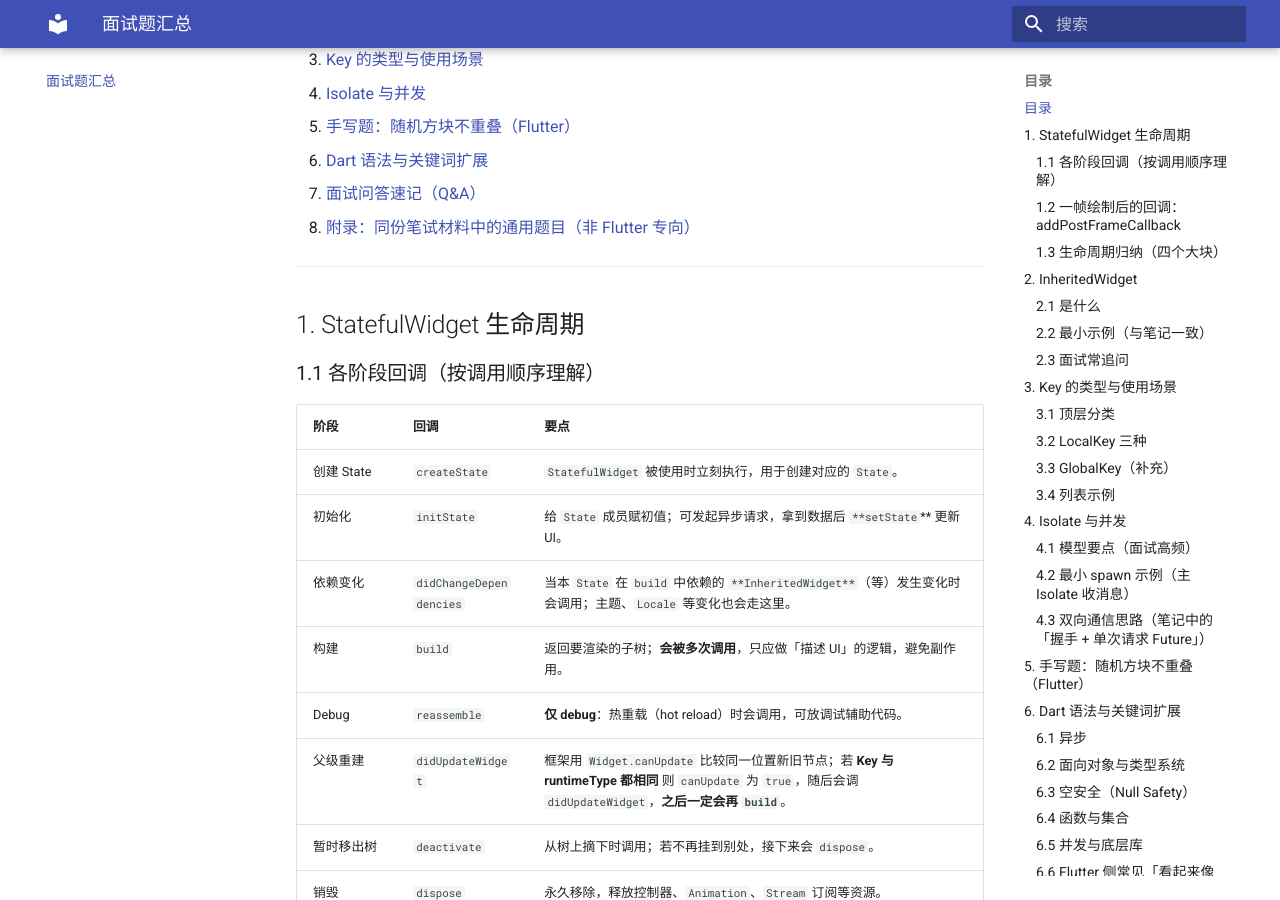
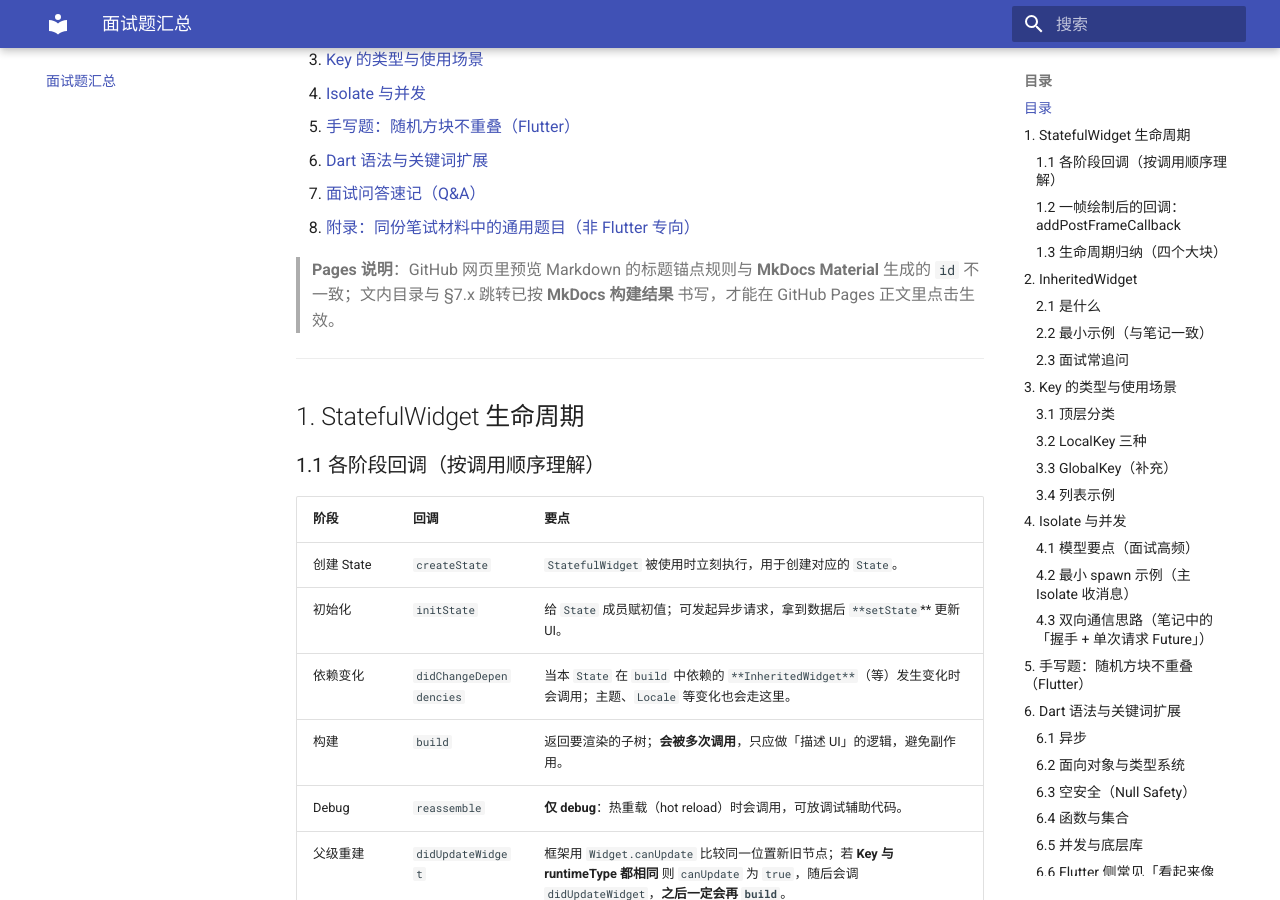
Before and after one commit to SageOne-ls/flutter-interview-notes, an MkDocs documentation site: the page built from docs/Flutter面试题汇总.md, in a window 1280 px wide and 900 px high, scrolled down 416 px. Built offline with MkDocs 1.6.1 and Material for MkDocs 9.7.7, drawn with Linux system fonts in a browser that asks for light colours; some of the changed text lies outside the part shown.

Commit message:
update notes

```diff
--- a/docs/Flutter面试题汇总.md
+++ b/docs/Flutter面试题汇总.md
@@ -7,14 +7,16 @@
 
 ## 目录
 
-1. [StatefulWidget 生命周期](#1-statefulwidget-生命周期)
+1. [StatefulWidget 生命周期](#1-statefulwidget)
 2. [InheritedWidget](#2-inheritedwidget)
-3. [Key 的类型与使用场景](#3-key-的类型与使用场景)
-4. [Isolate 与并发](#4-isolate-与并发)
-5. [手写题：随机方块不重叠（Flutter）](#5-手写题随机方块不重叠flutter)
-6. [Dart 语法与关键词扩展](#6-dart-语法与关键词扩展)
-7. [面试问答速记（Q&A）](#7-面试问答速记qa)
-8. [附录：同份笔试材料中的通用题目（非 Flutter 专向）](#8-附录同份笔试材料中的通用题目非-flutter-专向)
+3. [Key 的类型与使用场景](#3-key)
+4. [Isolate 与并发](#4-isolate)
+5. [手写题：随机方块不重叠（Flutter）](#5-flutter)
+6. [Dart 语法与关键词扩展](#6-dart)
+7. [面试问答速记（Q&A）](#7-qa)
+8. [附录：同份笔试材料中的通用题目（非 Flutter 专向）](#8-flutter)
+
+> **Pages 说明**：GitHub 网页里预览 Markdown 的标题锚点规则与 **MkDocs Material** 生成的 `id` 不一致；文内目录与 §7.x 跳转已按 **MkDocs 构建结果** 书写，才能在 GitHub Pages 正文里点击生效。
 
 ---
 
@@ -338,19 +340,20 @@
 
 ### 7.x 快速跳转
 
-- [7.1 Cubit 是怎么实现数据驱动刷新的？](#71-cubit-是怎么实现数据驱动刷新的)
-- [7.2 用 Cubit 就必须写 `setState` 吗？能全用 `StatelessWidget` 吗？](#72-用-cubit-就必须写-setstate-吗能全用-statelesswidget-吗)
-- [7.3 所有状态管理触发刷新，都会走 `setState` 这条线吗？](#73-所有状态管理触发刷新都会走-setstate-这条线吗)
-- [7.4 BuildContext 是什么？](#74-buildcontext-是什么)
-- [7.5 `context.dependOnInheritedWidgetOfExactType<T>()` 会有性能问题吗？](#75-contextdependoninheritedwidgetofexacttypet-会有性能问题吗)
-- [7.6 `for` 循环里写 `setState` 会执行多次重绘吗？](#76-for-循环里写-setstate-会执行多次重绘吗)
-- [7.7 Flutter 项目模块化怎么理解？结合 `xbit-app-mobile-v2` 怎么讲](#77-flutter-项目模块化怎么理解结合-xbit-app-mobile-v2-怎么讲)
-- [7.8 Flutter/Dart 的事件循环与帧调度机制是什么？](#78-flutterdart-的事件循环与帧调度机制是什么参考官方描述)
-- [7.9 `RepaintBoundary` 原理是什么？](#79-repaintboundary-原理是什么面试怎么讲)
-- [7.10 Flutter 怎么做性能优化？](#710-flutter-怎么做性能优化结合项目app性能分析查漏补缺)
-  - [7.10.1 `ListView.builder` 内部怎么优化列表？](#7101-listviewbuilder-内部怎么优化列表和列表卡顿是什么关系)
-- [7.11 `reassemble` 可以直接调用吗？](#711-reassemble-可以直接调用吗)
-- [7.12 Flutter 与原生交互：Platform Channel 有哪些？还有哪些方式？](#712-flutter-与原生交互platform-channel-有哪些还有哪些方式)
+- [7.1 Cubit 是怎么实现数据驱动刷新的？](#71-cubit)
+- [7.2 用 Cubit 就必须写 `setState` 吗？能全用 `StatelessWidget` 吗？](#72-cubit-setstate-statelesswidget)
+- [7.3 所有状态管理触发刷新，都会走 `setState` 这条线吗？](#73-setstate)
+- [7.4 BuildContext 是什么？](#74-buildcontext)
+- [7.5 `context.dependOnInheritedWidgetOfExactType<T>()` 会有性能问题吗？](#75-contextdependoninheritedwidgetofexacttypet)
+- [7.6 `for` 循环里写 `setState` 会执行多次重绘吗？](#76-for-setstate)
+- [7.7 Flutter 项目模块化怎么理解？结合 `xbit-app-mobile-v2` 怎么讲](#77-flutter-xbit-app-mobile-v2)
+- [7.8 Flutter/Dart 的事件循环与帧调度机制是什么？](#78-flutterdart)
+  - [7.8.1 一帧何时调度、与 `setState` / `build` 先后](#781-setstatebuild)
+- [7.9 `RepaintBoundary` 原理是什么？](#79-repaintboundary)
+- [7.10 Flutter 怎么做性能优化？](#710-flutter-app)
+  - [7.10.1 `ListView.builder` 内部怎么优化列表？](#7101-listviewbuilder)
+- [7.11 `reassemble` 可以直接调用吗？](#711-reassemble)
+- [7.12 Flutter 与原生交互：Platform Channel 有哪些？还有哪些方式？](#712-flutter-platform-channel)
 
 ### 7.1 Cubit 是怎么实现数据驱动刷新的？
 
```
